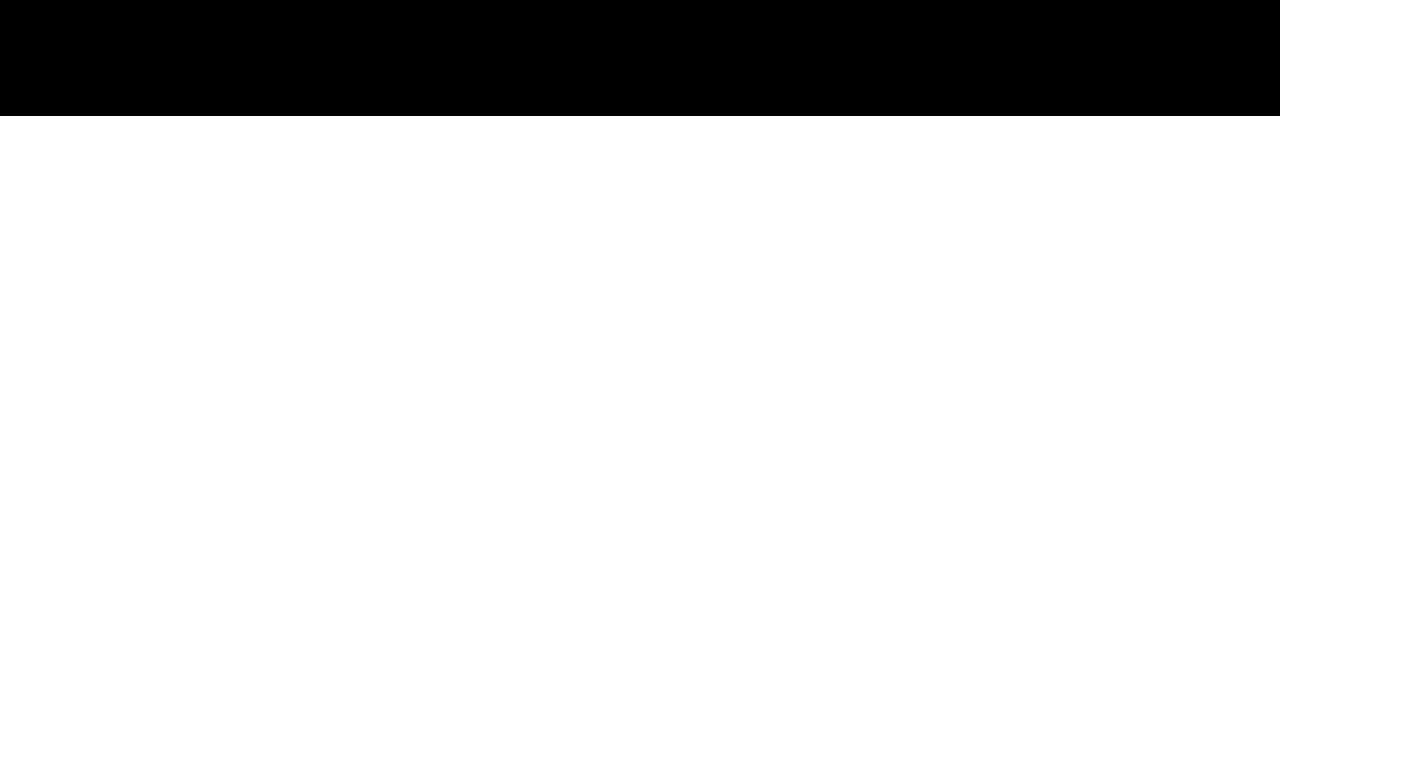
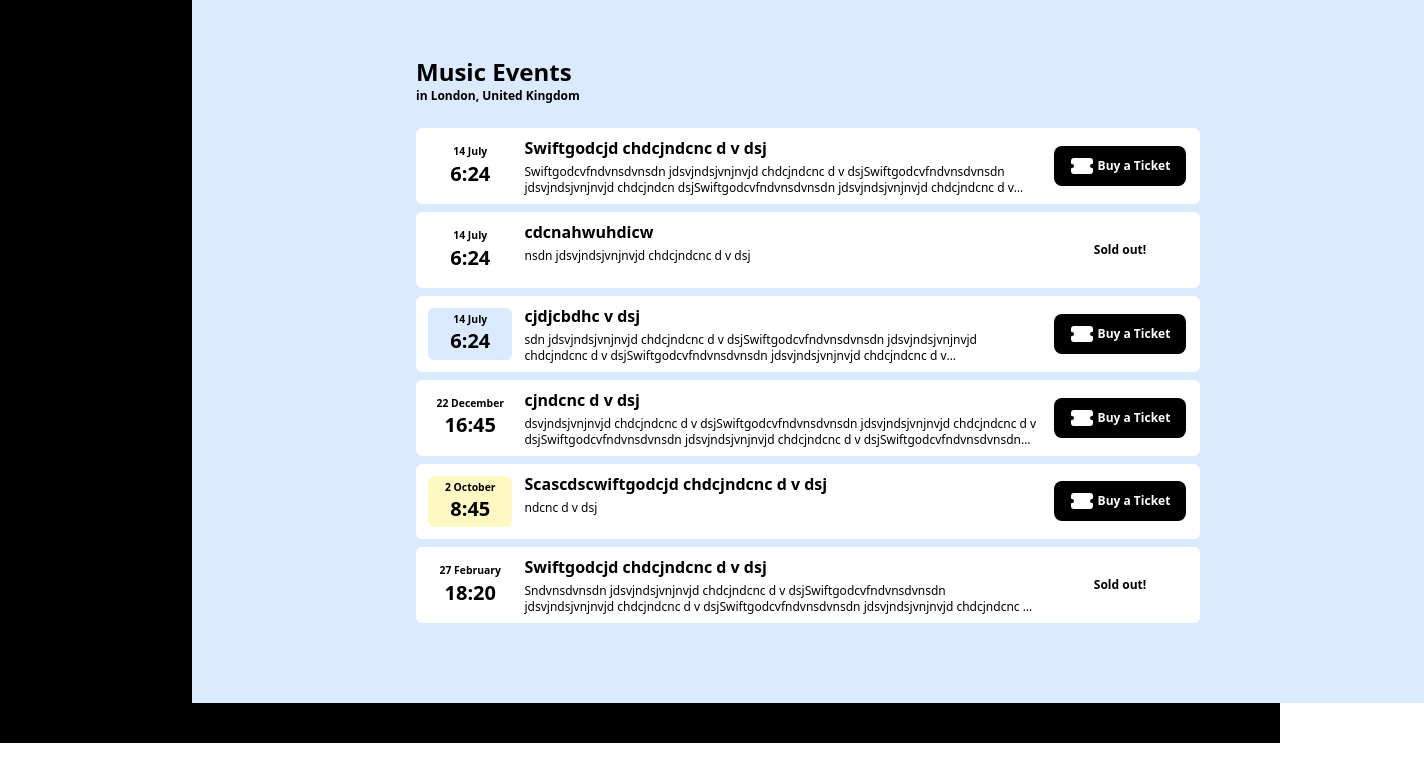
Before and after one commit to SnehaReddy10/components-lib, a React (Vite) app: page /music-events in a window 1280 px wide. Shown: the top 782 px of the page, 1424 px wide, since content can reach past the window. Built offline with nearby package versions, Linux system fonts and the light colour scheme.

Commit message:
add music events page

```diff
--- a/src/App.tsx
+++ b/src/App.tsx
@@ -4,6 +4,7 @@ import ProfileCard from './components/ProfileCard';
 import { Route, Routes } from 'react-router-dom';
 import ShoppingList from './components/ShoppingList';
 import ProductsList from './components/ProductsList';
+import MusicEvents from './components/MusicEvents';
 
 function App() {
   const [darkTheme] = useState(true);
@@ -63,6 +64,7 @@ function App() {
           <Route path="/hotel-booking" element={<HotelBooking />}></Route>
           <Route path="/upload-image" element={<UploadImage />}></Route> */}
           <Route path="/products-list" element={<ProductsList />}></Route>
+          <Route path="/music-events" element={<MusicEvents />}></Route>
         </Routes>
       </div>
     </div>
--- /dev/null
+++ b/src/components/MusicEvents.tsx
@@ -0,0 +1,115 @@
+import { TicketIcon } from 'lucide-react';
+import { MusicEventsData } from '../static/MusicEvents';
+import { useState } from 'react';
+
+const colors: any = {
+  0: 'yellow-100',
+  1: 'orange-100',
+  2: 'red-100',
+  3: 'blue-100',
+  4: 'pink-100',
+};
+
+function MusicEvents() {
+  console.log('state changed');
+  const [musicEvents, setMusicEvents] = useState(MusicEventsData);
+
+  console.log(musicEvents);
+  const reorderMusicEvents = (musicEvents: any) => {
+    setMusicEvents(musicEvents);
+  };
+
+  return (
+    <div className="h-full w-full bg-blue-100 text-black py-14 lg:px-56">
+      <h4 className="font-bold text-2xl">Music Events</h4>
+      <p className="text-xs font-semibold">in London, United Kingdom</p>
+      <div className="py-4">
+        {musicEvents.map((x: any) => (
+          <Event
+            key={x.id}
+            event={x}
+            musicEvents={musicEvents}
+            setMusicEvents={reorderMusicEvents}
+          />
+        ))}
+      </div>
+    </div>
+  );
+}
+
+function Event({ event, musicEvents, setMusicEvents }: any) {
+  let { id, date, title, description, totalTickets, ticketsSoldOut } = event;
+  const isSoldOut = totalTickets == ticketsSoldOut;
+
+  const onDragOver = (e: any) => {
+    e.preventDefault();
+  };
+
+  const onDragStart = (e: any, id: number) => {
+    e.dataTransfer.setData('id', id);
+  };
+
+  const onDrop = (e: any, id: number) => {
+    const previousId = e.dataTransfer.getData('id');
+
+    const previousIndex = musicEvents.findIndex((x: any) => x.id == previousId);
+    const currentIndex = musicEvents.findIndex((x: any) => x.id == id);
+
+    setMusicEvents((x: any) =>
+      x.map((x: any, i: number) => {
+        console.log(i, previousIndex, currentIndex);
+        if (i == previousIndex) {
+          return musicEvents[currentIndex];
+        } else if (i == currentIndex) {
+          return musicEvents[previousIndex];
+        }
+        return x;
+      })
+    );
+  };
+
+  return (
+    <div
+      draggable
+      onDragStart={(e) => onDragStart(e, id)}
+      onDragOver={(e) => {
+        onDragOver(e);
+      }}
+      onDrop={(e) => onDrop(e, id)}
+      className="bg-white w-full flex justify-between gap-2 rounded-md my-2 p-2"
+    >
+      <div
+        className={`bg-${
+          colors[(id + 5) % 5]
+        } w-24 p-1 m-1 flex flex-col justify-center items-center rounded-md`}
+      >
+        <p className="text-[0.65rem] font-semibold">
+          {date.getDate()} {date.toLocaleString('default', { month: 'long' })}
+        </p>
+        <p className="text-xl font-bold">
+          {date.getHours()}:{date.getMinutes()}
+        </p>
+      </div>
+      <div className="flex w-full justify-between">
+        <div className="flex flex-col gap-1">
+          <h5 className="font-bold">{title}</h5>
+          <p className="text-xs line-clamp-2 w-[40vw]">{description}</p>
+        </div>
+        <div className="flex font-semibold w-36 justify-center items-center text-xs">
+          <div
+            className={`flex gap-1 ${
+              isSoldOut
+                ? ''
+                : 'bg-black hover:bg-gray-800 rounded-lg px-4 py-2 text-white'
+            }`}
+          >
+            {!isSoldOut && <TicketIcon fill="white" />}
+            <button>{isSoldOut ? 'Sold out!' : 'Buy a Ticket'}</button>
+          </div>
+        </div>
+      </div>
+    </div>
+  );
+}
+
+export default MusicEvents;
--- a/src/components/Sidebar.tsx
+++ b/src/components/Sidebar.tsx
@@ -73,6 +73,18 @@ const navItems = [
   //   label: 'Upload Image',
   //   path: '/upload-image',
   // },
+  {
+    id: 13,
+    icon: 'question-and-answer',
+    label: 'Music Events',
+    path: '/music-events',
+  },
+  {
+    id: 13,
+    icon: 'question-and-answer',
+    label: 'Products List',
+    path: '/products-list',
+  },
 ];
 
 const Sidebar = () => {
--- /dev/null
+++ b/src/static/MusicEvents.ts
@@ -0,0 +1,63 @@
+export interface IMusicEvent {
+  id: number;
+  date: Date;
+  title: string;
+  description: string;
+  totalTickets: number;
+  ticketsSoldOut: number;
+}
+
+export const MusicEventsData: IMusicEvent[] = [
+  {
+    id: 1,
+    date: new Date(),
+    title: 'Swiftgodcjd chdcjndcnc d v dsj',
+    description:
+      'Swiftgodcvfndvnsdvnsdn jdsvjndsjvnjnvjd chdcjndcnc d v dsjSwiftgodcvfndvnsdvnsdn jdsvjndsjvnjnvjd chdcjndcn dsjSwiftgodcvfndvnsdvnsdn jdsvjndsjvnjnvjd chdcjndcnc d v dsjSwiftgodcvfndvnsdvnsdn jdsvjndsjvnjnvjd chdcjndcnc d v dsjSwiftgodcvfndvnsdvnsdn jdsvjndsjvnjnvjd chdcjndcnc d v dsjSwiftgodcvfndvnsdvnsdn jdsvjndsjvnjnvjd chdcjndcnc d v dsjSwiftgodcvfndvnsdvnsdn jdsvjndsjvnjnvjd chdcjndcnc d vc d v dsjSwiftgodcvfndvnsdvnsdn jdsvjndsjvnjnvjd chdcjndcnc d v dsj',
+    totalTickets: 10,
+    ticketsSoldOut: 8,
+  },
+  {
+    id: 2,
+    date: new Date(),
+    title: 'cdcnahwuhdicw',
+    description: 'nsdn jdsvjndsjvnjnvjd chdcjndcnc d v dsj',
+    totalTickets: 10,
+    ticketsSoldOut: 10,
+  },
+  {
+    id: 3,
+    date: new Date(),
+    title: 'cjdjcbdhc v dsj',
+    description:
+      'sdn jdsvjndsjvnjnvjd chdcjndcnc d v dsjSwiftgodcvfndvnsdvnsdn jdsvjndsjvnjnvjd chdcjndcnc d v dsjSwiftgodcvfndvnsdvnsdn jdsvjndsjvnjnvjd chdcjndcnc d v dsjSwiftgodcvfndvnsdvnsdn jdsvjndsjvnjnvjd chdcjndcnc d v dsjSwiftgodcvfndvnsdvnsdn jdsvjndsjvnjnvjd chdcjndcnc d vc d v dsjSwiftgodcvfndvnsdvnsdn jdsvjndsjvnjnvjd chdcjndcnc d v dsj',
+    totalTickets: 10,
+    ticketsSoldOut: 8,
+  },
+  {
+    id: 4,
+    date: new Date(2025, 11, 22, 16, 45, 0, 0),
+    title: 'cjndcnc d v dsj',
+    description:
+      'dsvjndsjvnjnvjd chdcjndcnc d v dsjSwiftgodcvfndvnsdvnsdn jdsvjndsjvnjnvjd chdcjndcnc d v dsjSwiftgodcvfndvnsdvnsdn jdsvjndsjvnjnvjd chdcjndcnc d v dsjSwiftgodcvfndvnsdvnsdn jdsvjndsjvnjnvjd chdcjndcnc d v dsjSwiftgodcvfndvnsdvnsdn jdsvjndsjvnjnvjd chdcjndcnc d vc d v dsjSwiftgodcvfndvnsdvnsdn jdsvjndsjvnjnvjd chdcjndcnc d v dsj',
+    totalTickets: 10,
+    ticketsSoldOut: 8,
+  },
+  {
+    id: 5,
+    date: new Date(2024, 9, 2, 8, 45, 0, 0),
+    title: 'Scascdscwiftgodcjd chdcjndcnc d v dsj',
+    description: 'ndcnc d v dsj',
+    totalTickets: 10,
+    ticketsSoldOut: 8,
+  },
+  {
+    id: 6,
+    date: new Date(2024, 1, 27, 18, 20, 0, 0),
+    title: 'Swiftgodcjd chdcjndcnc d v dsj',
+    description:
+      'Sndvnsdvnsdn jdsvjndsjvnjnvjd chdcjndcnc d v dsjSwiftgodcvfndvnsdvnsdn jdsvjndsjvnjnvjd chdcjndcnc d v dsjSwiftgodcvfndvnsdvnsdn jdsvjndsjvnjnvjd chdcjndcnc d v dsjSwiftgodcvfndvnsdvnsdn jdsvjndsjvnjnvjd chdcjndcnc d vc d v dsjSwiftgodcvfndvnsdvnsdn jdsvjndsjvnjnvjd chdcjndcnc d v dsj',
+    totalTickets: 8,
+    ticketsSoldOut: 8,
+  },
+];
```
